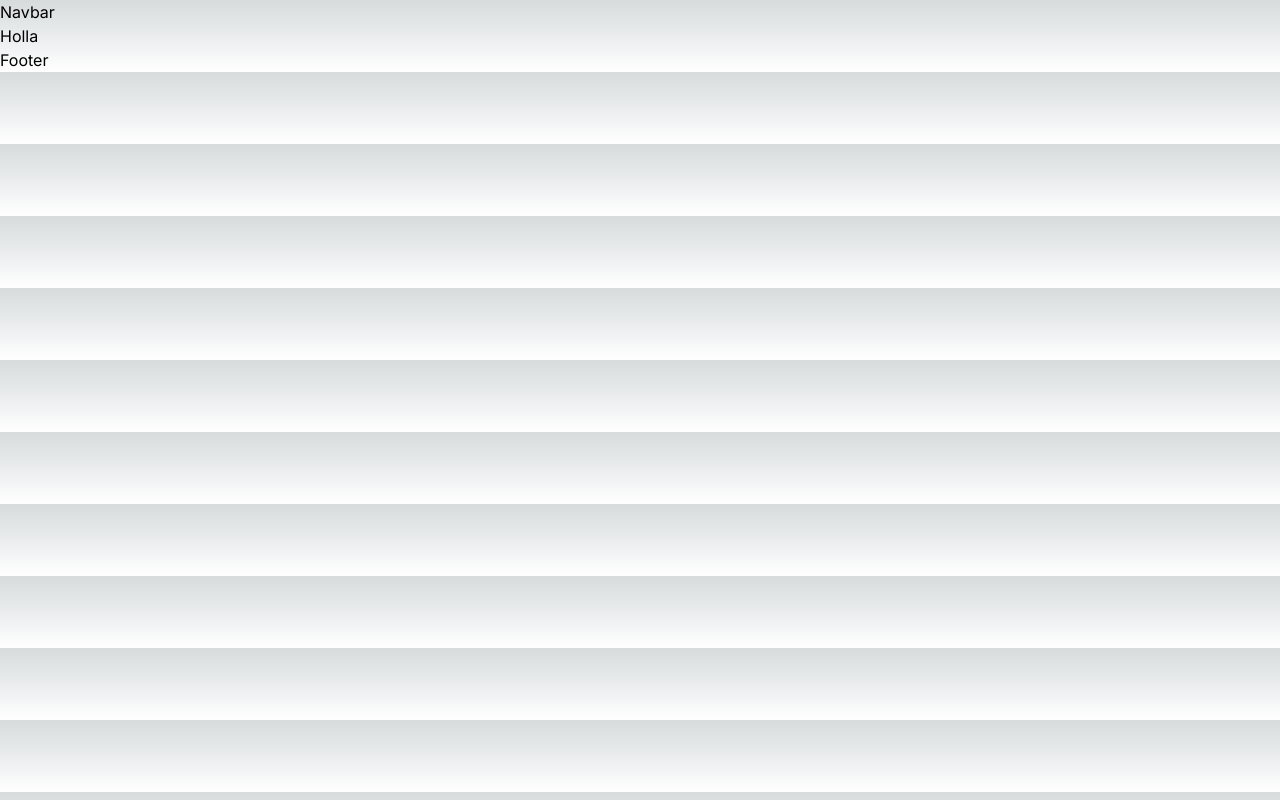
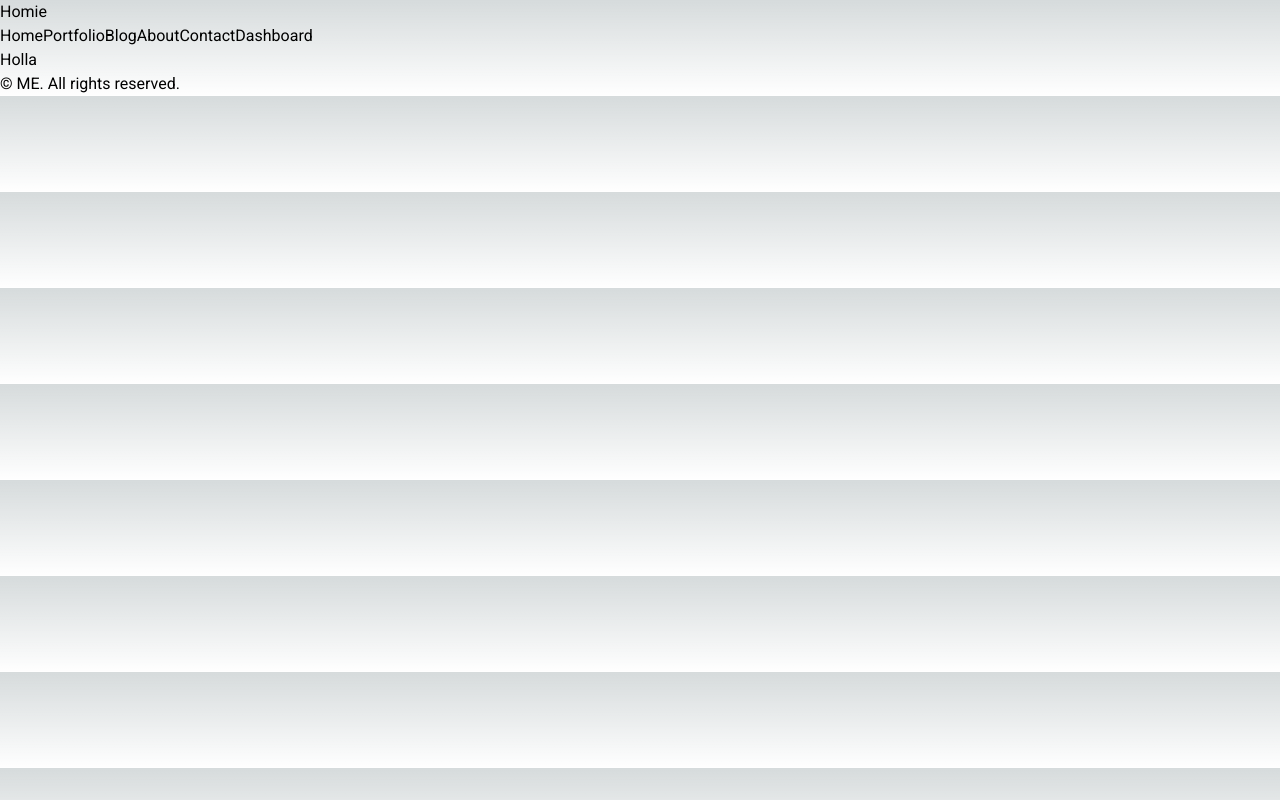
Before and after one commit to 4kbr/blog-app, a Next.js app: page / in a window 1280 px wide. Built offline with nearby package versions, Linux system fonts and the light colour scheme.

Commit message:
add navbar & footer, introduce loading and error handling page, import roboto

```diff
--- /dev/null
+++ b/src/app/contact/loading.tsx
@@ -0,0 +1,5 @@
+const Loading = () => {
+  return <div>Loading</div>;
+};
+
+export default Loading;
--- a/src/app/layout.tsx
+++ b/src/app/layout.tsx
@@ -1,9 +1,10 @@
 import Navbar from "@/components/navbar/Navbar";
 import "./globals.css";
-import { Inter } from "next/font/google";
+import { Inter, Roboto, Poppins } from "next/font/google";
 import Footer from "@/components/footer/Footer";
 
 const inter = Inter({ subsets: ["latin"] });
+const roboto = Roboto({ weight: "400", subsets: ["latin"] });
 
 export const metadata = {
   title: "EBlog",
@@ -17,7 +18,7 @@ export default function RootLayout({
 }) {
   return (
     <html lang="en">
-      <body className={inter.className}>
+      <body className={roboto.className}>
         <Navbar />
         {children}
         <Footer />
--- a/src/components/footer/Footer.tsx
+++ b/src/components/footer/Footer.tsx
@@ -1,5 +1,10 @@
 const Footer = () => {
-  return <div>Footer</div>;
+  return (
+    <div className="">
+      <div> &#169; ME. All rights reserved.</div>
+      <div className=""></div>
+    </div>
+  );
 };
 
 export default Footer;
--- a/src/components/navbar/Navbar.tsx
+++ b/src/components/navbar/Navbar.tsx
@@ -1,5 +1,51 @@
+import Link from "next/link";
+
+const links = [
+  {
+    id: 1,
+    title: "Home",
+    url: "/",
+  },
+  {
+    id: 2,
+    title: "Portfolio",
+    url: "/portfolio",
+  },
+  {
+    id: 3,
+    title: "Blog",
+    url: "/blog",
+  },
+  {
+    id: 4,
+    title: "About",
+    url: "/about",
+  },
+  {
+    id: 5,
+    title: "Contact",
+    url: "/contact",
+  },
+  {
+    id: 5,
+    title: "Dashboard",
+    url: "/dashboard",
+  },
+];
+
 const Navbar = () => {
-  return <div>Navbar</div>;
+  return (
+    <div>
+      <Link href={"/"}>Homie</Link>
+      <div>
+        {links.map((link, i) => (
+          <Link href={link.url} key={i}>
+            {link.title}
+          </Link>
+        ))}
+      </div>
+    </div>
+  );
 };
 
 export default Navbar;
```
